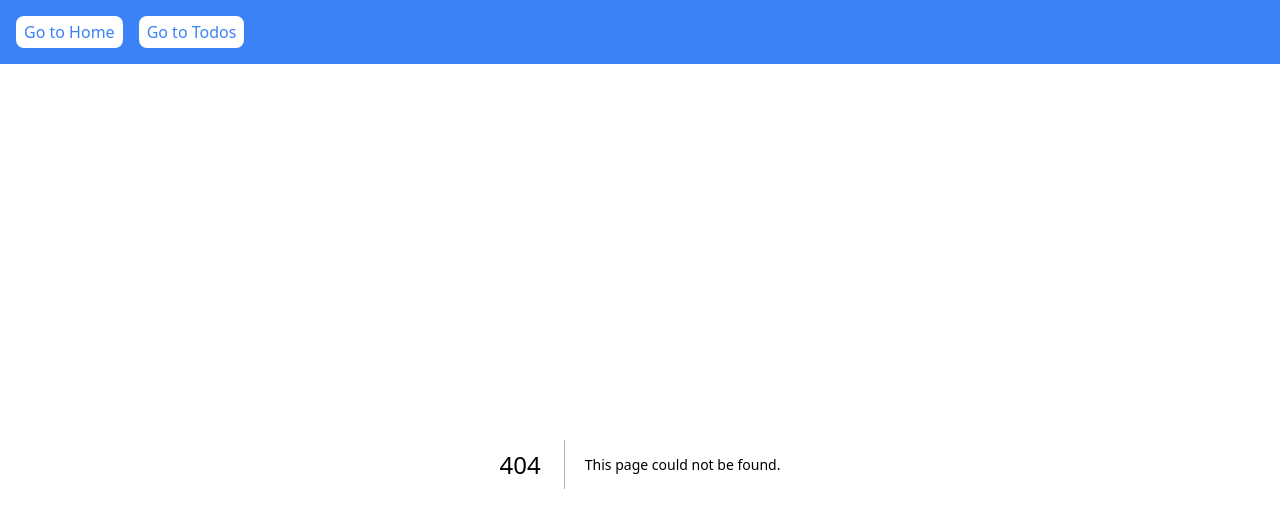
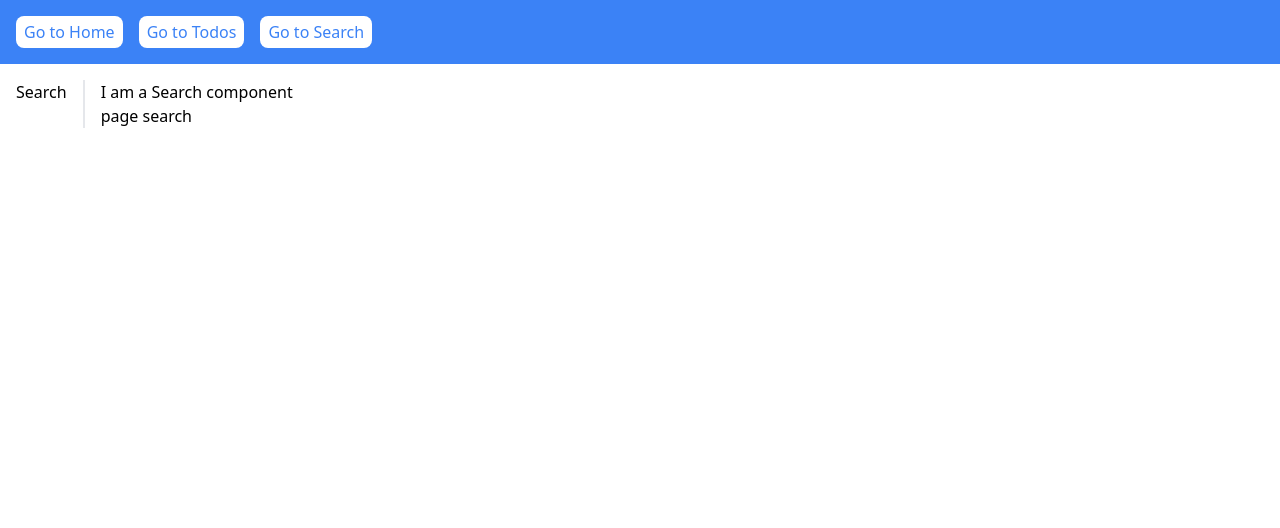
Before and after one commit to PatrickZimmerer/next-13-todos, a Next.js app: page /search in a window 1280 px wide. Before the commit this address had no page. Shown: the top 528 px of the page. Built offline with nearby package versions, Linux system fonts and the light colour scheme.

Commit message:
added search page + layout & header link

```diff
--- a/app/Header.tsx
+++ b/app/Header.tsx
@@ -10,6 +10,9 @@ function Header() {
 			<Link href="/todos" className="px-2 py-1 bg-white text-blue-500 rounded-lg">
 				Go to Todos
 			</Link>
+			<Link href="/search" className="px-2 py-1 bg-white text-blue-500 rounded-lg">
+				Go to Search
+			</Link>
 		</header>
 	);
 }
--- /dev/null
+++ b/app/search/Search.tsx
@@ -0,0 +1,7 @@
+import React from 'react';
+
+function Search() {
+	return <div>I am a Search component</div>;
+}
+
+export default Search;
--- /dev/null
+++ b/app/search/layout.tsx
@@ -0,0 +1,15 @@
+import Search from './Search';
+
+export default function RootLayout({ children }: { children: React.ReactNode }) {
+	return (
+		<main className="flex space-x-4 divide-x-2 p-4">
+			<div>
+				<h1>Search</h1>
+			</div>
+			<div className="flex-1 pl-4">
+				<Search />
+				<div>{children}</div>
+			</div>
+		</main>
+	);
+}
--- /dev/null
+++ b/app/search/page.tsx
@@ -0,0 +1,7 @@
+import React from 'react';
+
+function Search() {
+	return <div>page search</div>;
+}
+
+export default Search;
```
